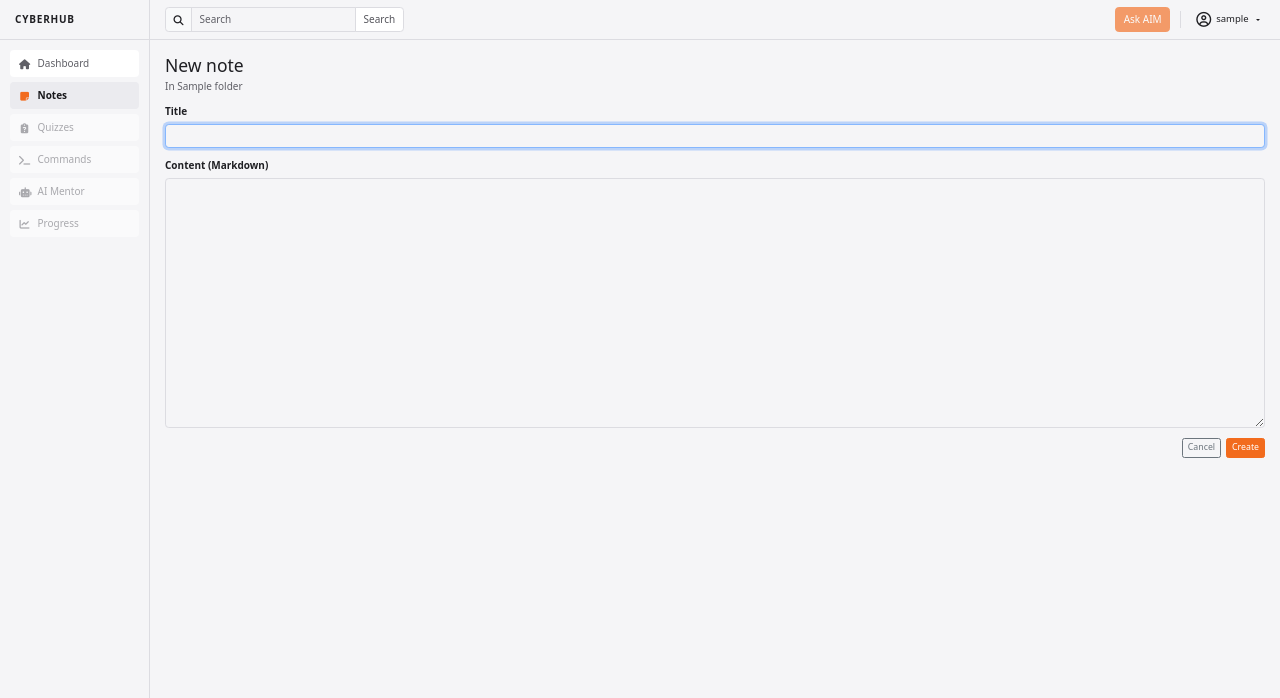
After one commit to TimHuza/CyberHub, a Django app: page /notes/folders/1/notes/new/ in a window 1280 px wide. The commit adds this page. Shown: the top 698 px of the page. Run offline with Django 5.2, Linux system fonts and the light colour scheme; a user stored in the database is signed in; tables that the repository leaves empty hold one stand-in row (values such as "Sample post").

Commit message:
feat(ntt): add note creation and markdown-rendered note view

```diff
--- /dev/null
+++ b/cyberhub/core/markdown.py
@@ -0,0 +1,30 @@
+import nh3
+from django.utils.safestring import SafeString, mark_safe
+from markdown_it import MarkdownIt
+
+# html=False shows raw HTML in a note as text, so saved XSS examples stay readable and harmless.
+# breaks=True turns a single Enter into a new line, like GitHub comments.
+# Images stay off until we decide how notes should store them.
+_parser = MarkdownIt("commonmark", {"html": False, "breaks": True}).enable(["table", "strikethrough"]).disable("image")
+
+# An allowlist: anything not named here is removed, including tags we never thought of.
+_ALLOWED_TAGS = {
+    "a", "blockquote", "br", "code", "del", "em", "h1", "h2", "h3", "h4", "h5", "h6", "hr", "li",
+    "ol", "p", "pre", "s", "strong", "table", "tbody", "td", "th", "thead", "tr", "ul",
+}
+_ALLOWED_ATTRIBUTES = {"a": {"href", "title"}, "ol": {"start"}, "td": {"style"}, "th": {"style"}}
+_ALLOWED_URL_SCHEMES = {"http", "https", "mailto"}
+
+
+def render_markdown(text: str) -> SafeString:
+    """Convert Markdown to sanitized HTML that is safe to show in a template."""
+    html = _parser.render(text)
+    # Second layer of defence: even if the parser had a bug, unsafe output is removed here.
+    clean_html = nh3.clean(
+        html,
+        tags=_ALLOWED_TAGS,
+        attributes=_ALLOWED_ATTRIBUTES,
+        url_schemes=_ALLOWED_URL_SCHEMES,
+        filter_style_properties={"text-align"},  # Tables use this for column alignment.
+    )
+    return mark_safe(clean_html)
--- a/cyberhub/core/static/core/css/cyberhub.css
+++ b/cyberhub/core/static/core/css/cyberhub.css
@@ -265,3 +265,17 @@ a.ch-result:focus { border-color: var(--ch-accent); background: var(--ch-surface
 .ch-result-desc { font-size: 0.85rem; color: var(--bs-secondary-color); }
 .ch-result-empty { padding: 0.5rem; color: var(--bs-secondary-color); }
 .ch-tile-sm { width: 2.5rem; height: 2.5rem; flex-shrink: 0; font-size: 1.05rem; }
+
+/* ---- Rendered Markdown ---- */
+.ch-markdown { overflow-wrap: anywhere; }
+.ch-markdown > :last-child { margin-bottom: 0; }
+.ch-markdown h1, .ch-markdown h2 { padding-bottom: 0.3rem; border-bottom: 1px solid var(--ch-border); }
+.ch-markdown h1, .ch-markdown h2, .ch-markdown h3, .ch-markdown h4, .ch-markdown h5, .ch-markdown h6 { margin-top: 1.25rem; font-weight: 600; }
+.ch-markdown > :first-child { margin-top: 0; }
+.ch-markdown blockquote { padding-left: 1rem; border-left: 0.25rem solid var(--ch-border-strong); color: var(--bs-secondary-color); }
+.ch-markdown code { padding: 0.1rem 0.3rem; border-radius: 0.25rem; background: var(--ch-surface-2); color: inherit; }
+.ch-markdown pre { padding: 0.85rem 1rem; overflow-x: auto; border-radius: 0.4rem; background: var(--ch-surface-2); overflow-wrap: normal; }
+.ch-markdown pre code { padding: 0; background: none; }
+.ch-markdown table { display: block; max-width: 100%; margin-bottom: 1rem; overflow-x: auto; border-collapse: collapse; }
+.ch-markdown th, .ch-markdown td { padding: 0.4rem 0.75rem; border: 1px solid var(--ch-border); }
+.ch-markdown th { background: var(--ch-surface-2); }
--- a/cyberhub/notes/forms.py
+++ b/cyberhub/notes/forms.py
@@ -1,7 +1,7 @@
 from django import forms
 from django.core.exceptions import ValidationError
 
-from .models import Folder
+from .models import Folder, Note
 
 
 class FolderForm(forms.ModelForm):
@@ -23,3 +23,26 @@ class FolderForm(forms.ModelForm):
         if siblings.exclude(pk=self.instance.pk).exists():
             raise ValidationError("A folder with this name already exists here.")
         return name
+
+
+class NoteForm(forms.ModelForm):
+    """Create a note. Owner and folder come from the view, never the browser."""
+
+    # strip=False keeps leading spaces, because indentation has meaning in Markdown.
+    content = forms.CharField(required=False, strip=False, widget=forms.Textarea)
+
+    class Meta:
+        model = Note
+        fields = ("title", "content")
+
+    def __init__(self, *args, folder, **kwargs):
+        super().__init__(*args, **kwargs)
+        self.folder = folder
+
+    def clean_title(self):
+        """Django skips the model's unique rule here because folder isn't a form field."""
+        title = self.cleaned_data["title"]
+        siblings = Note.objects.filter(folder=self.folder, title=title)
+        if siblings.exclude(pk=self.instance.pk).exists():
+            raise ValidationError("A note with this title already exists in this folder.")
+        return title
--- a/cyberhub/notes/models.py
+++ b/cyberhub/notes/models.py
@@ -34,6 +34,9 @@ class Note(models.Model):
 
     class Meta:
         ordering = ["-created_at"]
+        constraints = [
+            models.UniqueConstraint(fields=["folder", "title"], name="unique_note_title_in_folder"),
+        ]
 
     def __str__(self) -> str:
         return self.title
--- /dev/null
+++ b/cyberhub/notes/templates/notes/note_form.html
@@ -0,0 +1,29 @@
+{% extends "core/base.html" %}
+
+{% block title %}New note · CyberHub{% endblock %}
+
+{% block content %}
+<h1 class="h3 mb-1">New note</h1>
+<p class="text-body-secondary text-break">In {{ folder.name }}</p>
+
+<form method="post" novalidate>
+  {% csrf_token %}
+
+  <div class="mb-3">
+    <label class="form-label fw-semibold" for="{{ form.title.id_for_label }}">Title</label>
+    <input class="form-control {% if form.title.errors %}is-invalid{% endif %}" type="text" name="{{ form.title.html_name }}" id="{{ form.title.id_for_label }}" value="{{ form.title.value|default:'' }}" maxlength="200" autofocus>
+    {% for error in form.title.errors %}<div class="invalid-feedback d-block">{{ error }}</div>{% endfor %}
+  </div>
+
+  <div class="mb-3">
+    <label class="form-label fw-semibold" for="{{ form.content.id_for_label }}">Content (Markdown)</label>
+    <textarea class="form-control font-monospace" name="{{ form.content.html_name }}" id="{{ form.content.id_for_label }}" rows="16">{{ form.content.value|default:'' }}</textarea>
+    {% for error in form.content.errors %}<div class="invalid-feedback d-block">{{ error }}</div>{% endfor %}
+  </div>
+
+  <div class="d-flex justify-content-end gap-2">
+    <a class="btn btn-outline-secondary btn-sm" href="{% url 'notes:folder_detail' folder.pk %}">Cancel</a>
+    <button class="btn btn-accent btn-sm" type="submit">Create</button>
+  </div>
+</form>
+{% endblock %}
--- a/cyberhub/notes/urls.py
+++ b/cyberhub/notes/urls.py
@@ -11,4 +11,6 @@ urlpatterns = [
     path("folders/<int:parent_id>/new/", views.folder_create, name="subfolder_create"),
     path("folders/<int:pk>/rename/", views.folder_rename, name="folder_rename"),
     path("folders/<int:pk>/delete/", views.folder_delete, name="folder_delete"),
+    path("folders/<int:folder_id>/notes/new/", views.note_create, name="note_create"),
+    path("notes/<int:pk>/", views.note_detail, name="note_detail"),
 ]
--- a/cyberhub/notes/views.py
+++ b/cyberhub/notes/views.py
@@ -4,8 +4,10 @@ from django.db.models import RestrictedError
 from django.shortcuts import get_object_or_404, redirect, render
 from django.views.decorators.http import require_POST
 
-from .forms import FolderForm
-from .models import Folder
+from core.markdown import render_markdown
+
+from .forms import FolderForm, NoteForm
+from .models import Folder, Note
 
 
 def _get_user_folder(user, pk):
@@ -38,9 +40,9 @@ def folder_list(request):
 
 @login_required
 def folder_detail(request, pk):
-    """Show one folder and its subfolders."""
+    """Show one folder with its subfolders and notes."""
     folder = _get_user_folder(request.user, pk)
-    context = {"folder": folder, "folders": folder.children.all(), "breadcrumbs": _breadcrumbs(folder)}
+    context = {"folder": folder, "folders": folder.children.all(), "notes": folder.notes.all(), "breadcrumbs": _breadcrumbs(folder)}
     return render(request, "notes/folder_list.html", context)
 
 
@@ -98,3 +100,31 @@ def folder_delete(request, pk):
 
     messages.success(request, "Folder deleted.")
     return _redirect_to_folder(parent)
+
+
+@login_required
+def note_create(request, folder_id):
+    """Create a note inside one of the user's folders."""
+    folder = _get_user_folder(request.user, folder_id)
+
+    if request.method == "POST":
+        form = NoteForm(request.POST, folder=folder)
+        if form.is_valid():
+            note = form.save(commit=False)
+            note.user = request.user
+            note.folder = folder
+            note.save()
+            messages.success(request, "Note created.")
+            return redirect("notes:note_detail", pk=note.pk)
+    else:
+        form = NoteForm(folder=folder)
+
+    return render(request, "notes/note_form.html", {"form": form, "folder": folder})
+
+
+@login_required
+def note_detail(request, pk):
+    """Show one note. Returns 404 for another user's note."""
+    note = get_object_or_404(Note, pk=pk, user=request.user)
+    context = {"note": note, "rendered_content": render_markdown(note.content), "breadcrumbs": _breadcrumbs(note.folder)}
+    return render(request, "notes/note_detail.html", context)
```
Also changed, not shown: cyberhub/core/tests/test_markdown.py (added, +61 -0 lines), cyberhub/notes/templates/notes/folder_list.html (+8 -1 lines), cyberhub/notes/templates/notes/note_detail.html (added, +25 -0 lines), cyberhub/notes/tests/test_notes.py (added, +120 -0 lines), cyberhub/notes/migrations/0002_unique_note_title_in_folder.py (added).
